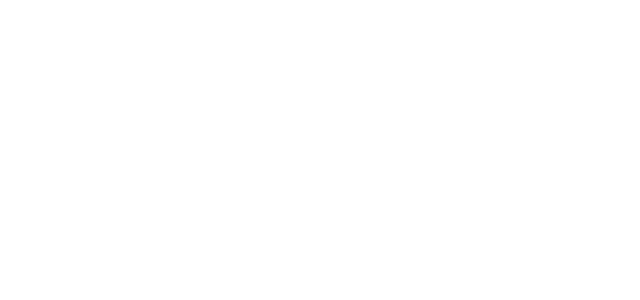
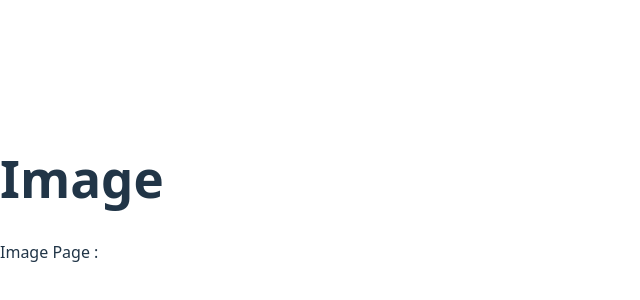
Before and after one commit to irpanzy/learn-react-router, a React (Vite) app: page /images in a window 1280 px wide. Before the commit this address had no page. Shown: the part 202-502 px from the top of the page, without its empty margins (0-640 px from the left). Built offline with nearby package versions, Linux system fonts and the light colour scheme.

Commit message:
feat: add star segment

```diff
--- /dev/null
+++ b/src/Image.jsx
@@ -0,0 +1,13 @@
+import React from "react";
+import { useParams } from "react-router";
+
+export default function Image() {
+  const params = useParams();
+
+  return (
+    <div>
+      <h1>Image</h1>
+      <p>Image Page : {params["*"]}</p>
+    </div>
+  );
+}
--- /dev/null
+++ b/src/NotFound.jsx
@@ -0,0 +1,13 @@
+import React from "react";
+import { useParams } from "react-router";
+
+export default function NotFound() {
+  const params = useParams();
+
+  return (
+    <div>
+      <h1>Page Not Found</h1>
+      <p>Sorry, the page you are looking for does not exist. : {params["*"]}</p>
+    </div>
+  );
+}
--- a/src/main.jsx
+++ b/src/main.jsx
@@ -10,6 +10,8 @@
 import Data from "./Data.jsx";
 import DataLayout from "./DataLayout.jsx";
 import ProductDetail from "./ProductDetail.jsx";
+import Image from "./Image.jsx";
+import NotFound from "./NotFound.jsx";
 
 createRoot(document.getElementById("root")).render(
   <StrictMode>
@@ -17,6 +19,7 @@
       <Routes>
         <Route path="/" element={<Home />} />
         <Route path="/about" element={<About />} />
+        <Route path="/images/*" element={<Image />} />
         <Route path="/data" element={<DataLayout />}>
           <Route index element={<Data />} />
           <Route path="products" element={<Product />} />
@@ -24,6 +27,7 @@
           <Route path="customers" element={<Customer />} />
           <Route path="sellers" element={<Seller />} />
         </Route>
+        <Route path="*" element={<NotFound />} />
       </Routes>
     </BrowserRouter>
   </StrictMode>
```
